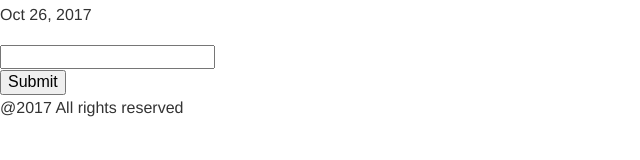
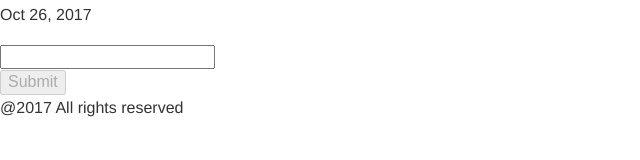
Before and after one commit to taudette/ora-front-end, a React app: page / in a window 1280 px wide. Shown: the part 139-299 px from the top of the page, without its empty margins (0-640 px from the left). Built offline with nearby package versions, Linux system fonts and the light colour scheme; no server answers.

Commit message:
Set up comments container and component

```diff
--- a/src/components/ChatForm.js
+++ b/src/components/ChatForm.js
@@ -3,13 +3,13 @@ import { Field, reduxForm, reset } from 'redux-form'
 import { dispatch } from 'redux'
 
 let ChatForm = props => {
-  const { handleSubmit, resetForm } = props
+  const { handleSubmit, pristine, submitting, resetForm } = props
   return (
     <form onSubmit={ handleSubmit }>
       <div>
         <Field name="message" component="input" type="text" />
       </div>
-      <button type="submit">Submit</button>
+      <button type="submit" disabled={pristine || submitting}>Submit</button>
     </form>
   )
 }
--- /dev/null
+++ b/src/components/Comments.js
@@ -0,0 +1,12 @@
+import React from 'react'
+
+const CommentsComponent = (props) => {
+    console.log(props)
+    return (
+        <div></div>
+    )
+}
+
+
+
+export default CommentsComponent
--- a/src/containers/App.js
+++ b/src/containers/App.js
@@ -1,14 +1,16 @@
 import React from 'react'
 import Footer from './Footer'
 import Header from './Header'
-import Chat from './Chat'
+import ChatForm from './ChatForm'
 import Nav from './Nav'
+import Comments from './Comments'
 
 const AppContainer = () => (
     <div>
         <Nav />
         <Header />
-        <Chat />
+        <Comments />
+        <ChatForm />
         <Footer />
     </div>
 )
--- /dev/null
+++ b/src/containers/Comments.js
@@ -0,0 +1,16 @@
+import React from 'react'
+import { connect } from 'react-redux'
+import CommentsComponent from '../components/Comments'
+
+const CommentsContainer = (props) => (
+    <CommentsComponent props={props}/>
+)
+
+const mapStateToProps = (state) => {
+    console.log(state)
+    return {
+
+    }
+}
+
+export default connect(mapStateToProps, null)(CommentsContainer)
```
Also changed, not shown: src/containers/ChatForm.js (renamed from src/containers/Chat.js).
